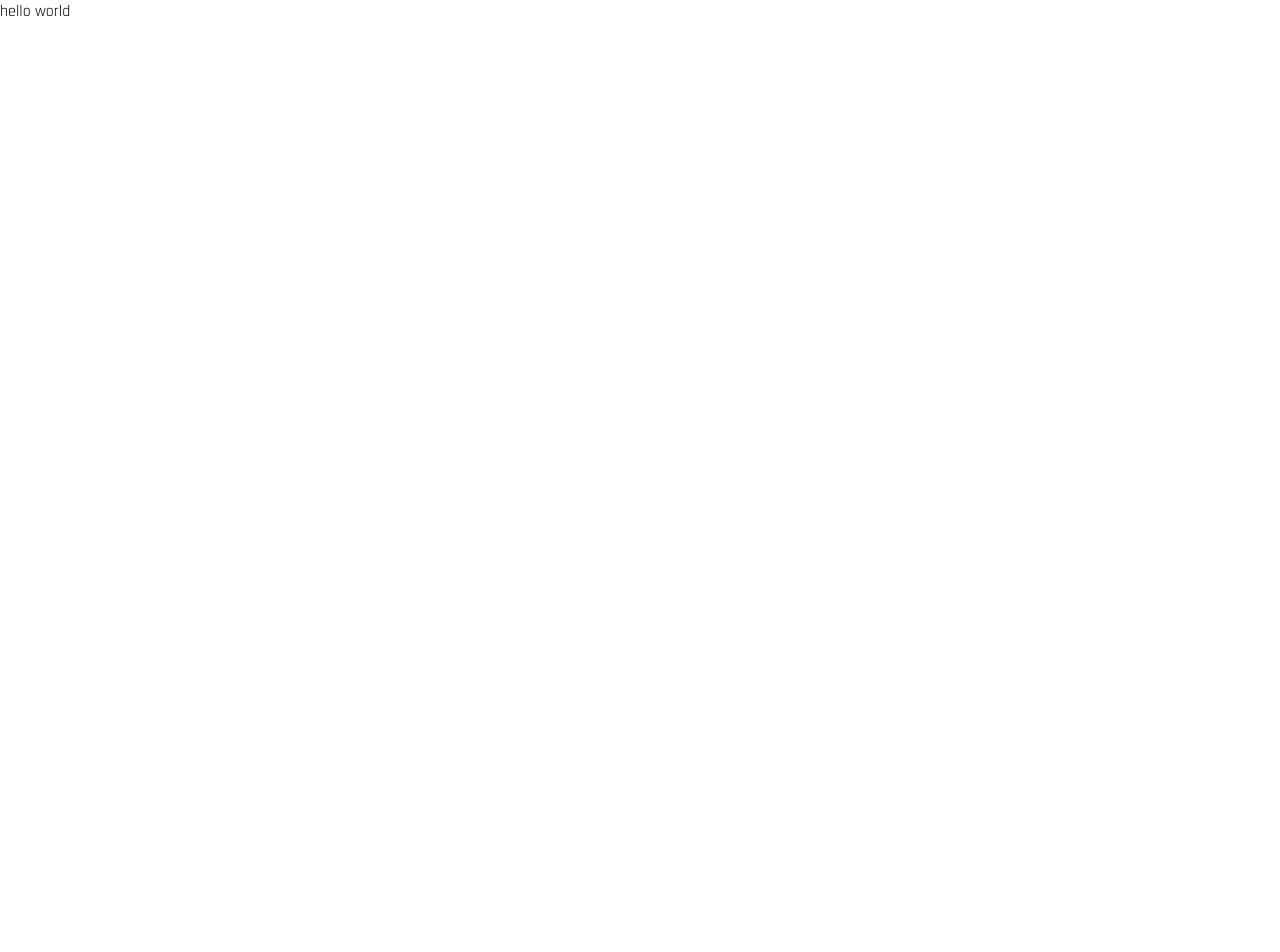
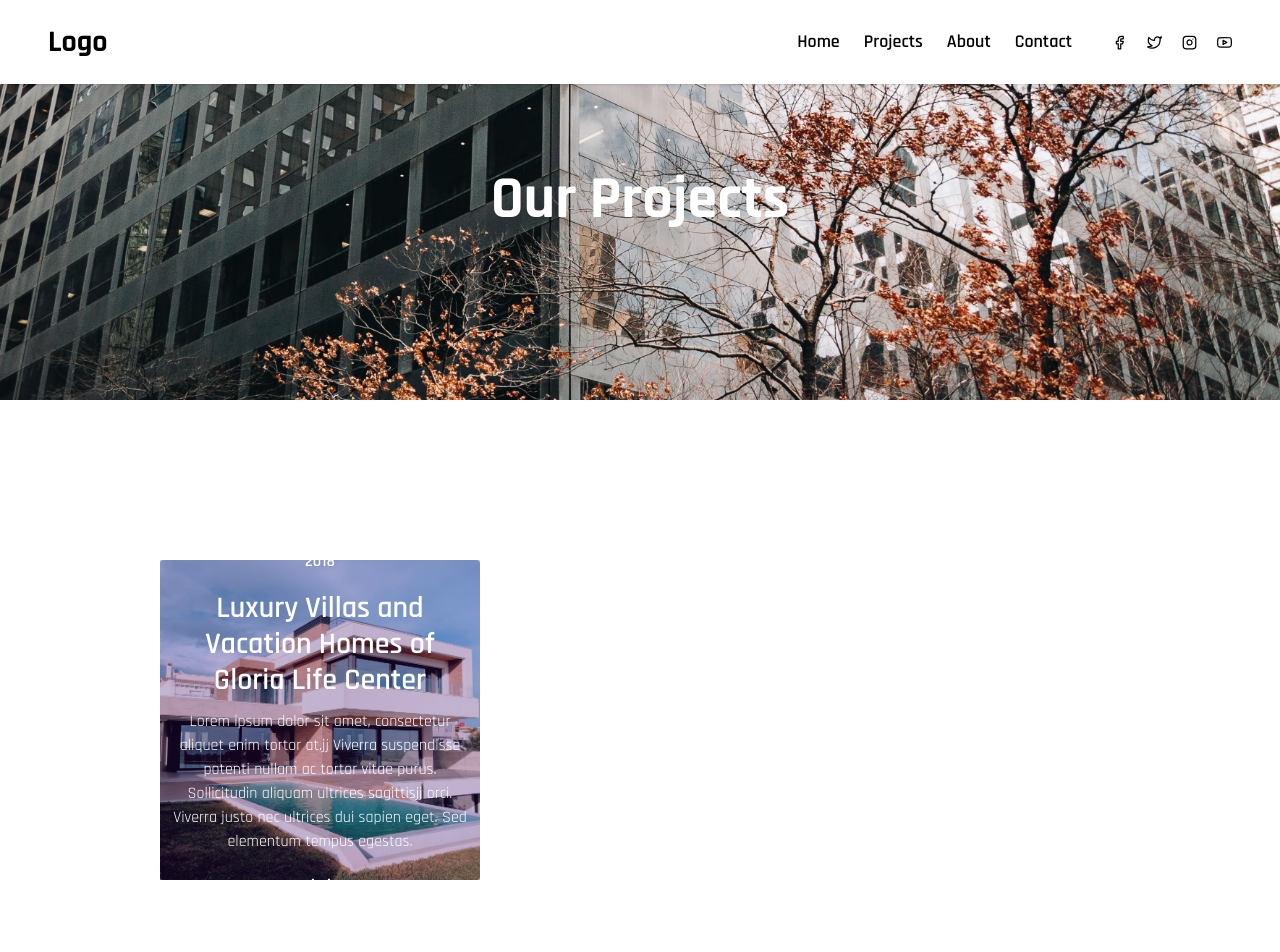
Before and after one commit to chirag3003/architect-nextjs, a Next.js app: page /projects in a window 1280 px wide. Shown: the top 952 px of the page. Before the commit the page ends 800 px from the top, so only its background shows below. Built offline with nearby package versions, Linux system fonts and the light colour scheme.

Commit message:
completed projects list

```diff
--- a/components/Carousels/index.tsx
+++ b/components/Carousels/index.tsx
@@ -22,8 +22,6 @@ function Carousels({slidesPerView = 1, carouselChildren, ...Props}: props) {
             <Swiper
                 spaceBetween={0}
                 slidesPerView={slidesPerView}
-                onSlideChange={() => console.log('slide change')}
-                onSwiper={(swiper) => console.log(swiper)}
                 navigation={true}
                 modules={[Navigation, Pagination, Scrollbar, A11y, Autoplay]}
                 pagination={{clickable: true}}
--- a/components/Projects/Project/index.tsx
+++ b/components/Projects/Project/index.tsx
@@ -55,7 +55,6 @@ function Project(props:props) {
                     {props.project.whatDone.badges.map((item,index) => {
                         // @ts-ignore
                         const Icon = icons[item.icon]
-                        console.log(Icon)
                         return (
                             <div key={index} className="flex flex-col justify-center items-center">
                                 <div className="icon text-yellow-600">
--- a/configs/projects/demo.ts
+++ b/configs/projects/demo.ts
@@ -3,8 +3,9 @@ import icons from "@heroicons/react/24/outline";
 const demoProject = {
     image:"/images/project1/image1.jpg",
     title: "Luxury Villas and Vacation Homes of Gloria Life Center",
+    year:"2018",
     subtitle: "workplace",
-    dParas: ["Lorem ipsum dolor sit amet, consectetur adipiscing elit, sed do eiusmod tempor incididunt utjj labore et dolore magna aliqua. Urna molestie at elementum eu facilisis sed. Justo nec ultricesjj dui sapien eget mi proin. Lorem sed risus ultricies tristique nulla aliquet enim tortor at.jj Viverra suspendisse potenti nullam ac tortor vitae purus. Sollicitudin aliquam ultrices sagittisjj orci. Viverra justo nec ultrices dui sapien eget. Sed elementum tempus egestas.", "Lorem ipsum dolor sit amet, consectetur adipiscing elit, sed do eiusmod tempor incididunt utjj labore et dolore magna aliqua. Urna molestie at elementum eu facilisis sed. Justo nec ultricesjj dui sapien eget mi proin. Lorem sed risus ultricies tristique nulla aliquet enim tortor at.jj Viverra suspendisse potenti nullam ac tortor vitae purus. Sollicitudin aliquam ultrices sagittisjj orci. Viverra justo nec ultrices dui sapien eget. Sed elementum tempus egestas."],
+    dParas: ["Lorem ipsum dolor sit amet, consectetur  aliquet enim tortor at.jj Viverra suspendisse potenti nullam ac tortor vitae purus. Sollicitudin aliquam ultrices sagittisjj orci. Viverra justo nec ultrices dui sapien eget. Sed elementum tempus egestas.", "Lorem ipsum dolor sit amet, consectetur adipiscing elit, sed do eiusmod tempor incididunt utjj labore et dolore magna aliqua. Urna molestie at elementum eu facilisis sed. Justo nec ultricesjj dui sapien eget mi proin. Lorem sed risus ultricies tristique nulla aliquet enim tortor at.jj Viverra suspendisse potenti nullam ac tortor vitae purus. Sollicitudin aliquam ultrices sagittisjj orci. Viverra justo nec ultrices dui sapien eget. Sed elementum tempus egestas."],
     details:[
         {
             title:"Location",
--- a/configs/projects/index.ts
+++ b/configs/projects/index.ts
@@ -10,6 +10,7 @@ export default projects
 type projectType = {
     image: string,
     title: string,
+    year?:string
     subtitle: string,
     dParas: string[],
     details: {
--- a/pages/projects/[id].tsx
+++ b/pages/projects/[id].tsx
@@ -30,7 +30,6 @@ export const getStaticPaths:GetStaticPaths = async () => {
 }
 
 export const getStaticProps:GetStaticProps = (context) =>  {
-    // console.log(projects["demo-project"])
     const id = context?.params?.id as string
     return {
         // @ts-ignore
--- a/pages/projects/index.tsx
+++ b/pages/projects/index.tsx
@@ -1,12 +1,62 @@
-import React from 'react';
+import Head from "next/head";
+import Layout from "components/Layout";
+import React from "react";
+import projects from "configs/projects";
 
-function Projects() {
-    return (
-        <div>
-            hello world
+export default function Projects() {
+  return (
+    <>
+      <Head>
+        <title>Architect</title>
+        <meta name="description" content="Created by Chirag Bhalotia" />
+        <meta name="viewport" content="width=device-width, initial-scale=1" />
+        <link rel="icon" href="/favicon.ico" />
+      </Head>
+      <Layout>
+        <section
+          style={{
+            backgroundImage: `url("${"/images/about/about2.jpg"}")`,
+            backgroundSize: "cover",
+            backgroundPosition: "center",
+            backgroundAttachment: "fixed",
+          }}
+          id="header"
+          className={"h-[40vh] lg:h-[50vh] flex justify-center items-center"}
+        >
+          <h1 className={"text-center text-6xl text-white font-bold"}>
+            Our Projects
+          </h1>
+        </section>
+        <div className="projects xl:p-40 p-10  grid grid-cols-1 md:grid-cols-2 xl:grid-cols-3 ">
+          {Object.entries(projects).map((entry, index) => {
+            return (
+              <a
+                key={index}
+                href={`/projects/${entry[0]}`}
+                className="project w-full relative cursor-pointer image-purple rounded  aspect-1"
+              >
+                <div className="image aspect-1 image hover:opacity-90">
+                  <img
+                    src={entry[1].image}
+                    alt=""
+                    className="w-full h-full object-cover"
+                  />
+                </div>
+                <div className="content text-center flex flex-col items-center justify-center px-2 py-6 absolute w-full h-full top-0 text-white">
+                 {entry[1].year &&  <span className={"my-4  font-semibold"}>{entry[1].year}</span>}
+                  <h2 className={" text-3xl font-semibold"}>
+                    {entry[1].title}
+                  </h2>
+                  <p className={"text-center my-3 max-w-md"}>
+                    {entry[1].dParas[0]}
+                  </p>
+                  <p className=" my-2 font-bold">{entry[1].subtitle}</p>
+                </div>
+              </a>
+            );
+          })}
         </div>
-
-    );
+      </Layout>
+    </>
+  );
 }
-
-export default Projects;
```
